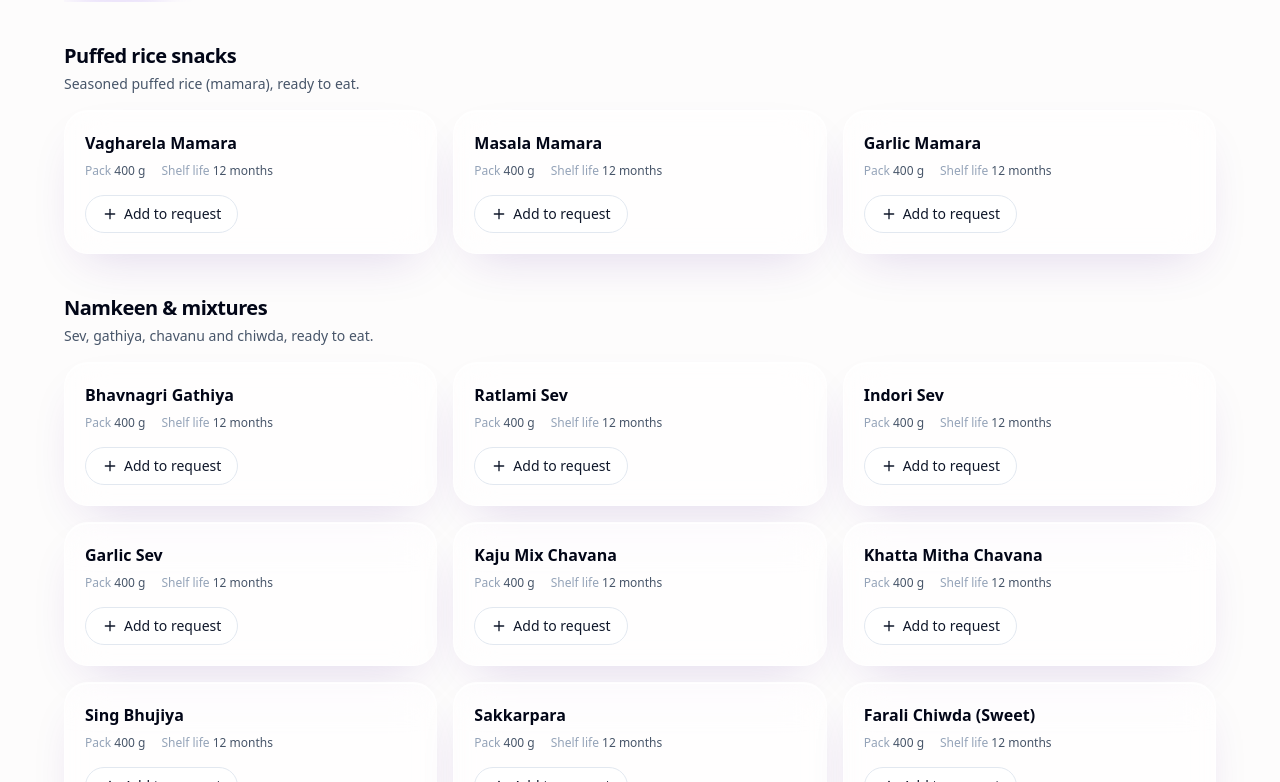
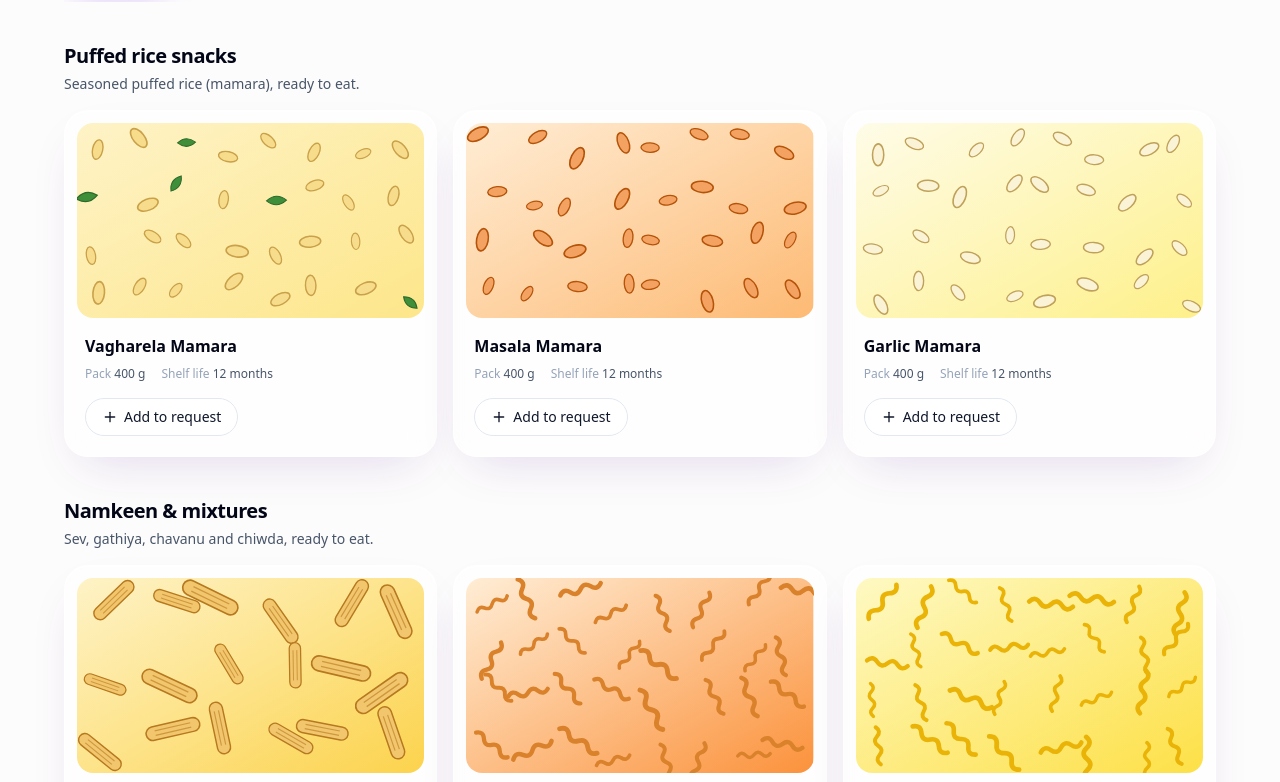
Before and after one commit to WebfitSolutionsLimitedDevelopment/webfitSolutionsLimited, a Next.js app: page /catalogue in a window 1280 px wide. Shown: the part 1058-1840 px from the top of the page. Built offline with nearby package versions, Linux system fonts and the light colour scheme.

Commit message:
Catalogue: illustrated product tiles

```diff
--- /dev/null
+++ b/app/catalogue/ProductArt.js
@@ -0,0 +1,163 @@
+// Generic, hand-drawn style SVG illustrations for catalogue products.
+// No brands, packaging or supplier photos: each tile shows the snack's shape.
+
+const W = 320
+const H = 180
+
+function hash(str) {
+  let h = 2166136261
+  for (let i = 0; i < str.length; i++) {
+    h ^= str.charCodeAt(i)
+    h = Math.imul(h, 16777619)
+  }
+  return h >>> 0
+}
+
+function rng(seed) {
+  let a = seed
+  return () => {
+    a = (a + 0x6d2b79f5) | 0
+    let t = Math.imul(a ^ (a >>> 15), 1 | a)
+    t = (t + Math.imul(t ^ (t >>> 7), 61 | t)) ^ t
+    return ((t ^ (t >>> 14)) >>> 0) / 4294967296
+  }
+}
+
+const FRYUM_COLOURS = ['#F9A8D4', '#FDE68A', '#86EFAC', '#FFFFFF', '#FDBA74', '#C4B5FD']
+
+// Each shape is drawn centred on 0,0. `c` = main colour, `s` = outline colour.
+const SHAPES = {
+  puff: (c, s) => <ellipse rx="7" ry="3.6" fill={c} stroke={s} strokeWidth="1" />,
+  leaf: () => <path d="M-7 0 Q0 -6 7 0 Q0 6 -7 0Z" fill="#3F8F3A" stroke="#2D6A2A" strokeWidth="0.8" />,
+  sev: (c, s) => <path d="M-14 0 q3.5 -4 7 0 t7 0 t7 0 t7 0" fill="none" stroke={c} strokeWidth="3" strokeLinecap="round" />,
+  gathiya: (c, s) => (
+    <g>
+      <rect x="-18" y="-4.5" width="36" height="9" rx="4.5" fill={c} stroke={s} strokeWidth="1" />
+      <path d="M-12 -1.5 H12 M-12 1.5 H12" stroke={s} strokeWidth="0.8" opacity="0.6" />
+    </g>
+  ),
+  peanut: (c, s) => (
+    <g>
+      <ellipse cx="-4" rx="5.5" ry="5" fill={c} stroke={s} strokeWidth="1" />
+      <ellipse cx="4.5" rx="5" ry="4.6" fill={c} stroke={s} strokeWidth="1" />
+    </g>
+  ),
+  cashew: (c, s) => <path d="M-8 -4 Q-9 6 0 7 Q8 7 8 1 Q5 4 1 3 Q-4 2 -3 -4 Z" fill={c} stroke={s} strokeWidth="1" />,
+  diamond: (c, s) => <path d="M0 -9 L8 0 L0 9 L-8 0Z" fill={c} stroke={s} strokeWidth="1.2" strokeLinejoin="round" />,
+  flake: (c, s) => <path d="M-8 -3 L-2 -6 L7 -4 L8 3 L1 6 L-7 4Z" fill={c} stroke={s} strokeWidth="0.8" strokeLinejoin="round" />,
+  wheel: (c, s) => (
+    <g>
+      <circle r="10" fill="none" stroke={c} strokeWidth="3.2" />
+      <path d="M0 -10V10M-10 0H10M-7 -7L7 7M-7 7L7 -7" stroke={c} strokeWidth="2" />
+      <circle r="10" fill="none" stroke={s} strokeWidth="0.6" />
+    </g>
+  ),
+  pipe: (c, s) => (
+    <g>
+      <rect x="-14" y="-5" width="28" height="10" rx="2" fill={c} stroke={s} strokeWidth="1" />
+      <ellipse cx="14" rx="2.5" ry="5" fill={s} opacity="0.45" />
+    </g>
+  ),
+  triangle: (c, s) => (
+    <g>
+      <path d="M0 -11 L11 8 L-11 8Z" fill={c} stroke={s} strokeWidth="1" strokeLinejoin="round" />
+      <circle cy="2" r="2.6" fill="#ffffff" opacity="0.85" />
+    </g>
+  ),
+  penne: (c, s) => (
+    <g>
+      <path d="M-14 4 L-8 -5 L14 -5 L8 4Z" fill={c} stroke={s} strokeWidth="1" strokeLinejoin="round" />
+      <path d="M-7 -5 L-13 4 M0 -5 L-6 4 M7 -5 L1 4" stroke={s} strokeWidth="0.7" opacity="0.6" />
+    </g>
+  ),
+  papad: (c, s) => (
+    <g>
+      <circle r="13" fill={c} stroke={s} strokeWidth="1" />
+      <circle cx="-4" cy="-3" r="1.2" fill={s} opacity="0.5" />
+      <circle cx="4" cy="2" r="1.2" fill={s} opacity="0.5" />
+      <circle cx="-1" cy="6" r="1.2" fill={s} opacity="0.5" />
+      <circle cx="5" cy="-6" r="1.2" fill={s} opacity="0.5" />
+    </g>
+  ),
+  noodle: (c) => <path d="M-14 0 q3 -7 6 0 t6 0 t6 0 t6 0" fill="none" stroke={c} strokeWidth="2.6" strokeLinecap="round" />,
+  star: (c, s) => <path d="M0 -10 L2.9 -3.1 L10 -3.1 L4.3 1.4 L6.5 8.5 L0 4.3 L-6.5 8.5 L-4.3 1.4 L-10 -3.1 L-2.9 -3.1Z" fill={c} stroke={s} strokeWidth="1" strokeLinejoin="round" />,
+  fish: (c, s) => <path d="M-10 0 Q-2 -8 7 0 Q-2 8 -10 0Z M7 0 L13 -5 L13 5Z" fill={c} stroke={s} strokeWidth="1" strokeLinejoin="round" />,
+  katori: (c, s) => (
+    <g>
+      <path d="M-11 -3 H11 Q10 8 0 9 Q-10 8 -11 -3Z" fill={c} stroke={s} strokeWidth="1" strokeLinejoin="round" />
+      <ellipse cy="-3" rx="11" ry="2.4" fill="#ffffff" opacity="0.6" stroke={s} strokeWidth="0.8" />
+    </g>
+  ),
+}
+
+// Per-product recipe: background, outline colour, and a list of [shape, colour, weight].
+const ART = {
+  'vagharela-mamara': { bg: ['#FEF3C7', '#FDE68A'], s: '#C9A14A', mix: [['puff', '#F7DC8C', 9], ['leaf', null, 1]] },
+  'masala-mamara': { bg: ['#FFEDD5', '#FDBA74'], s: '#B45309', mix: [['puff', '#F4A261', 1]] },
+  'garlic-mamara': { bg: ['#FEFCE8', '#FEF08A'], s: '#BFA15A', mix: [['puff', '#FBF3D5', 1]] },
+  'bhavnagri-gathiya': { bg: ['#FEF3C7', '#FCD34D'], s: '#B7791F', mix: [['gathiya', '#F2C66D', 1]] },
+  'ratlami-sev': { bg: ['#FFEDD5', '#FB923C'], s: '#9A3412', mix: [['sev', '#D9822B', 1]] },
+  'indori-sev': { bg: ['#FEF9C3', '#FDE047'], s: '#A16207', mix: [['sev', '#EAB308', 1]] },
+  'garlic-sev': { bg: ['#FEF3C7', '#FDE68A'], s: '#A16207', mix: [['sev', '#E3B04B', 1]] },
+  'kaju-mix-chavana': { bg: ['#FFEDD5', '#FDBA74'], s: '#9A3412', mix: [['sev', '#E09A3E', 3], ['cashew', '#F5E6C8', 2], ['peanut', '#C2763A', 2]] },
+  'khatta-mitha-chavana': { bg: ['#FFE4E6', '#FDBA74'], s: '#9A3412', mix: [['sev', '#E39B3A', 3], ['peanut', '#B9652F', 2], ['flake', '#F5DFA9', 2]] },
+  'sing-bhujiya': { bg: ['#FFEDD5', '#F97316'], s: '#7C2D12', mix: [['peanut', '#D9792E', 1]] },
+  sakkarpara: { bg: ['#FEF3C7', '#FBBF24'], s: '#A16207', mix: [['diamond', '#F6CF7A', 1]] },
+  'farali-chiwda-mitha': { bg: ['#FEFCE8', '#FDE68A'], s: '#A16207', mix: [['flake', '#FBEFC9', 3], ['peanut', '#C98A4B', 1], ['cashew', '#F8EAD0', 1]] },
+  'farali-chiwda-tikha': { bg: ['#FEF3C7', '#FCA5A5'], s: '#9A3412', mix: [['flake', '#F8E3A8', 3], ['peanut', '#B8622C', 1], ['leaf', null, 1]] },
+  'fryums-wheels': { bg: ['#FCE7F3', '#FDE68A'], s: '#9D7A8A', mix: [['wheel', 'multi', 1]] },
+  'fryums-pipe': { bg: ['#ECFCCB', '#FBCFE8'], s: '#8A8F6A', mix: [['pipe', 'multi', 1]] },
+  'fryums-triangle': { bg: ['#FEF9C3', '#DDD6FE'], s: '#8B8064', mix: [['triangle', 'multi', 1]] },
+  'fryums-penne': { bg: ['#FFEDD5', '#BBF7D0'], s: '#8A7A5C', mix: [['penne', 'multi', 1]] },
+  'fryums-khichiya-papad': { bg: ['#FEFCE8', '#E7E5E4'], s: '#A8A29E', mix: [['papad', '#FBF7EC', 1]] },
+  'fryums-noodles': { bg: ['#FCE7F3', '#FEF08A'], s: '#9D7A8A', mix: [['noodle', 'multi', 1]] },
+  'fryums-mix-animal': { bg: ['#E0F2FE', '#FBCFE8'], s: '#7C8A9A', mix: [['star', 'multi', 1], ['fish', 'multi', 1]] },
+  'fryums-katori': { bg: ['#FEF3C7', '#FBCFE8'], s: '#8B7A64', mix: [['katori', 'multi', 1]] },
+  'fryums-abcd': { bg: ['#EDE9FE', '#FEF08A'], s: '#6B6390', mix: [['letter', 'multi', 1]] },
+}
+
+const LETTERS = ['A', 'B', 'C', 'D']
+
+export default function ProductArt({ id, name, className = '' }) {
+  const art = ART[id] || { bg: ['#F1F5F9', '#E2E8F0'], s: '#94A3B8', mix: [['puff', '#CBD5E1', 1]] }
+  const r = rng(hash(id))
+  const pool = art.mix.flatMap(([shape, colour, w]) => Array(w).fill([shape, colour]))
+  const big = ['papad', 'wheel', 'katori', 'gathiya', 'triangle'].includes(art.mix[0][0])
+  const cols = big ? 6 : 8
+  const rows = big ? 3 : 4
+  const items = []
+  for (let row = 0; row < rows; row++) {
+    for (let col = 0; col < cols; col++) {
+      const [shape, colour] = pool[Math.floor(r() * pool.length)]
+      const fill = colour === 'multi' ? FRYUM_COLOURS[Math.floor(r() * FRYUM_COLOURS.length)] : colour
+      const x = ((col + 0.5) * W) / cols + (r() - 0.5) * (W / cols) * 0.55
+      const y = ((row + 0.5) * H) / rows + (r() - 0.5) * (H / rows) * 0.55
+      const rot = Math.round(r() * 360)
+      const scale = (big ? 1.3 : 1.25) * (0.85 + r() * 0.35)
+      items.push({ shape, fill, x, y, rot, scale, k: `${row}-${col}` })
+    }
+  }
+  const gid = `g-${id}`
+  return (
+    <svg viewBox={`0 0 ${W} ${H}`} role="img" aria-label={`Illustration: ${name}`} className={className} preserveAspectRatio="xMidYMid slice">
+      <defs>
+        <linearGradient id={gid} x1="0" y1="0" x2="1" y2="1">
+          <stop offset="0" stopColor={art.bg[0]} />
+          <stop offset="1" stopColor={art.bg[1]} />
+        </linearGradient>
+      </defs>
+      <rect width={W} height={H} fill={`url(#${gid})`} />
+      {items.map((it) => (
+        <g key={it.k} transform={`translate(${it.x.toFixed(1)} ${it.y.toFixed(1)}) rotate(${it.rot}) scale(${it.scale.toFixed(2)})`}>
+          {it.shape === 'letter' ? (
+            <text textAnchor="middle" dominantBaseline="central" fontSize="22" fontWeight="800" fontFamily="ui-rounded, system-ui, sans-serif" fill={it.fill} stroke={art.s} strokeWidth="0.8">
+              {LETTERS[(it.k.length + Math.round(it.x)) % 4]}
+            </text>
+          ) : (
+            SHAPES[it.shape](it.fill, art.s)
+          )}
+        </g>
+      ))}
+    </svg>
+  )
+}
--- a/app/catalogue/TradeCatalogue.js
+++ b/app/catalogue/TradeCatalogue.js
@@ -4,6 +4,7 @@ import { useMemo, useState } from 'react'
 import Link from 'next/link'
 import { Search, Minus, Plus, Trash2, CheckCircle2, AlertCircle, Loader2, ArrowRight, ShoppingBasket } from 'lucide-react'
 import { CATEGORIES, PRODUCTS, PRODUCT_BY_ID } from '@/lib/trade-catalogue'
+import ProductArt from './ProductArt'
 
 const MAX_QTY = 9999
 const BUSINESS_TYPES = ['Retail store / supermarket', 'Wholesaler / distributor', 'Restaurant / caterer', 'Online store', 'Other']
@@ -142,15 +143,16 @@ export default function TradeCatalogue() {
                 {visible.filter((p) => p.category === c.id).map((p) => {
                   const n = qty[p.id] || 0
                   return (
-                    <li key={p.id} className={`flex flex-col justify-between gap-4 rounded-3xl glass-card p-5 ${n > 0 ? 'ring-2 ring-violet-400' : ''}`}>
-                      <div>
+                    <li key={p.id} className={`flex flex-col justify-between gap-4 overflow-hidden rounded-3xl glass-card p-3 pb-5 ${n > 0 ? 'ring-2 ring-violet-400' : ''}`}>
+                      <ProductArt id={p.id} name={p.name} className="block aspect-[16/9] w-full rounded-2xl" />
+                      <div className="px-2">
                         <h4 className="text-base font-semibold text-slate-950">{p.name}</h4>
                         <dl className="mt-2 flex flex-wrap gap-x-4 gap-y-1 text-xs text-slate-600">
                           <div><dt className="inline text-slate-400">Pack </dt><dd className="inline font-medium">{p.packSize}</dd></div>
                           <div><dt className="inline text-slate-400">Shelf life </dt><dd className="inline font-medium">{p.shelfLife}</dd></div>
                         </dl>
                       </div>
-                      <div className="flex items-center justify-between">
+                      <div className="flex items-center justify-between px-2">
                         {n === 0 ? (
                           <button type="button" onClick={() => setItem(p.id, 1)} className="inline-flex items-center gap-1.5 rounded-full border border-slate-200 bg-white px-4 py-2 text-sm font-medium text-slate-900 hover:bg-slate-50">
                             <Plus className="h-4 w-4" aria-hidden="true" /> Add to request
```
